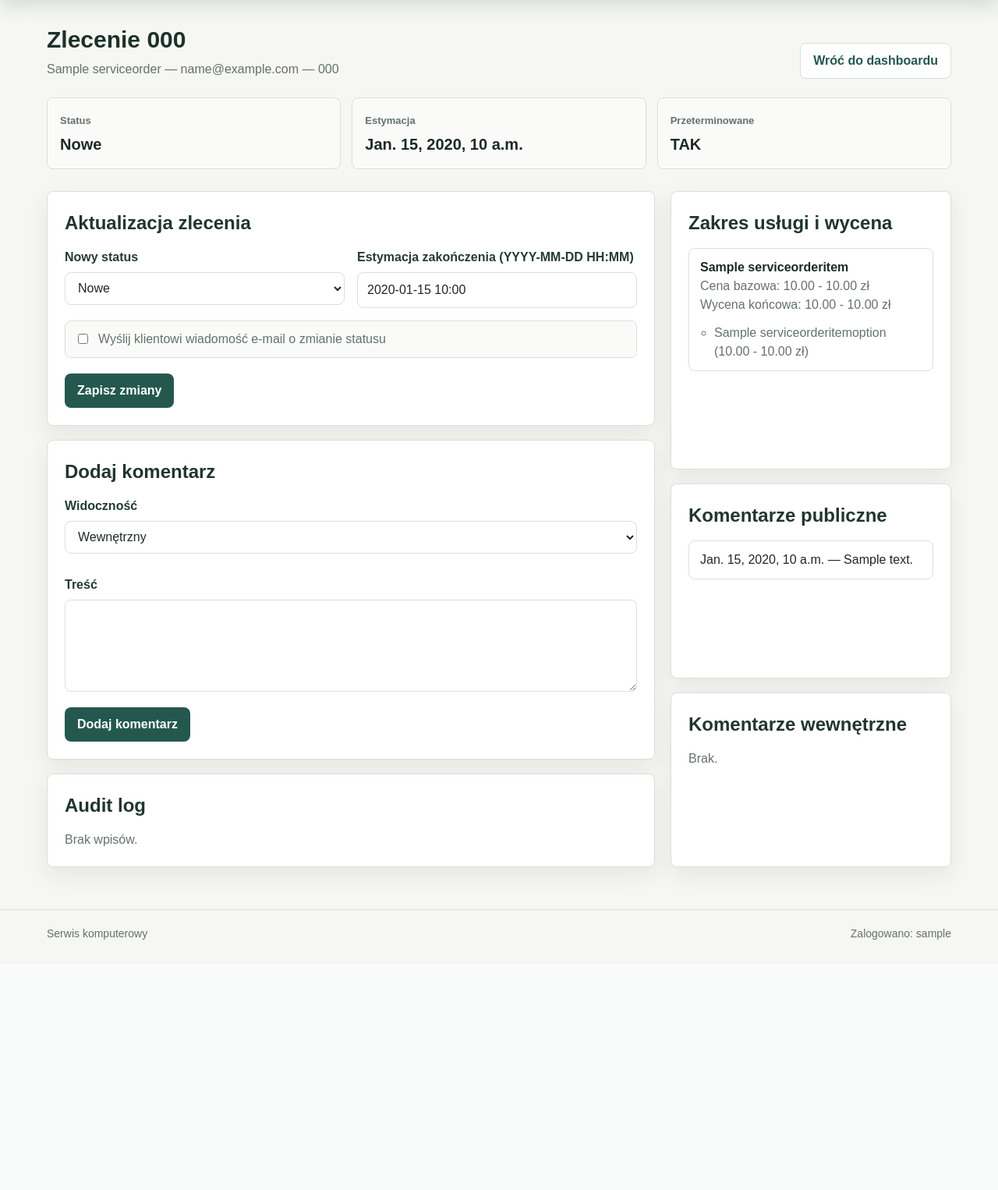
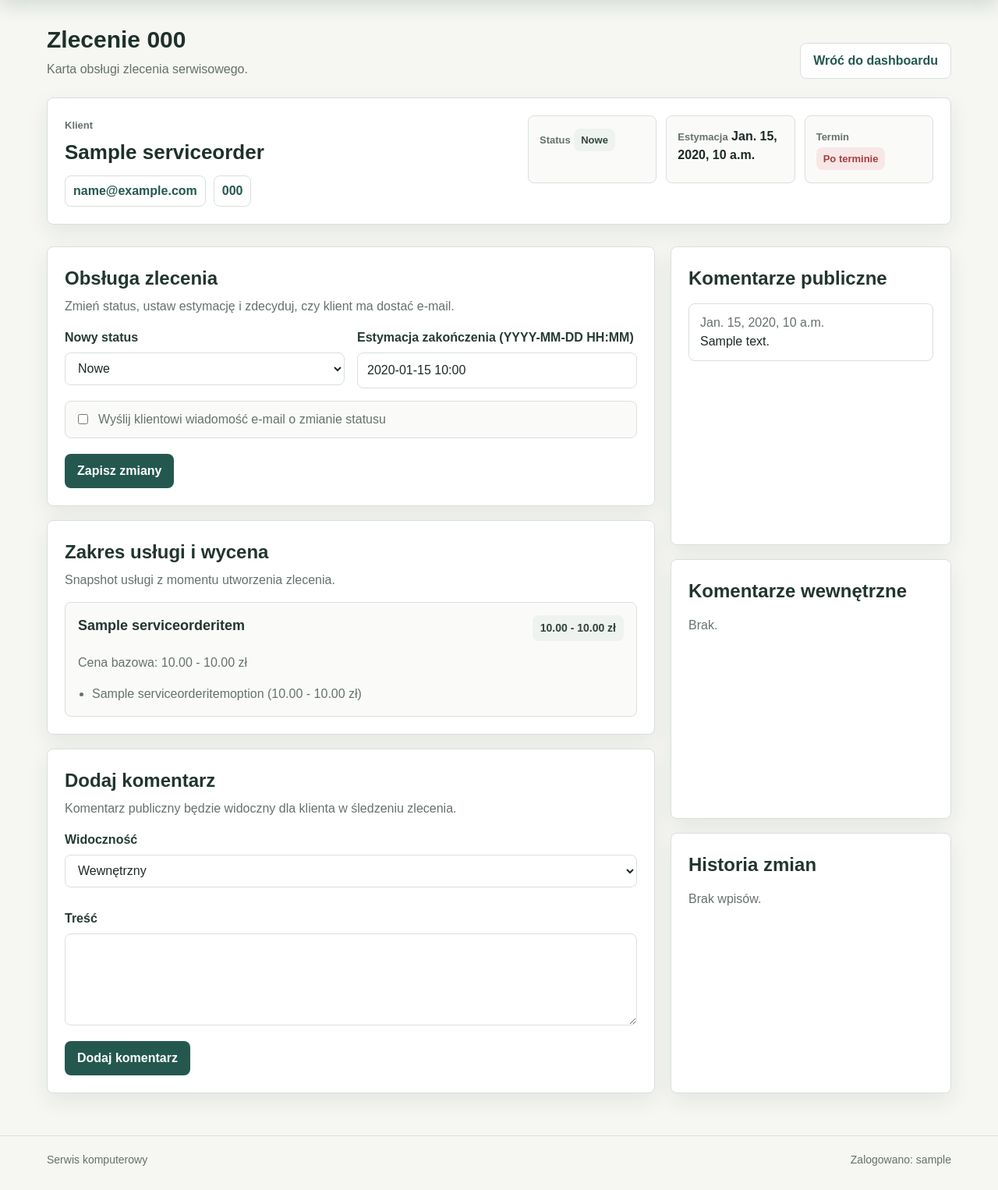
Before and after one commit to DawidSrd/Projekt-in-ynierski, a Django app: page /tech/orders/000/ in a window 1280 px wide. Shown: the part 80-1606 px from the top of the page at 78% size. Before the commit the page ends 1285 px from the top, so only its background shows below. Run offline with Django 5.2, Linux system fonts and the light colour scheme; a user stored in the database is signed in; tables that the repository leaves empty hold one stand-in row (values such as "Sample post"); data that the repository does not hold is empty.

Commit message:
aktualizacja panelu technika

```diff
--- a/backend/orders/static/orders/app.css
+++ b/backend/orders/static/orders/app.css
@@ -740,6 +740,90 @@ fieldset {
   gap: 20px;
 }
 
+.order-summary__grid {
+  display: grid;
+  grid-template-columns: minmax(0, 1fr) minmax(320px, 520px);
+  gap: 22px;
+  align-items: start;
+}
+
+.order-summary h2 {
+  margin: 4px 0 10px;
+  color: #1e302b;
+  font-size: 26px;
+}
+
+.order-summary__meta {
+  display: grid;
+  grid-template-columns: repeat(3, minmax(0, 1fr));
+  gap: 12px;
+}
+
+.order-summary__meta > div {
+  min-height: 86px;
+  padding: 14px;
+  border: 1px solid var(--line);
+  border-radius: 8px;
+  background: #fafbf9;
+}
+
+.contact-list {
+  display: flex;
+  flex-wrap: wrap;
+  gap: 10px;
+}
+
+.contact-list a {
+  display: inline-flex;
+  align-items: center;
+  min-height: 34px;
+  padding: 7px 10px;
+  border: 1px solid var(--line);
+  border-radius: 8px;
+  background: #ffffff;
+  font-weight: 700;
+  text-decoration: none;
+}
+
+.section-title {
+  margin-bottom: 16px;
+}
+
+.section-title h2 {
+  margin: 0;
+  color: #223530;
+}
+
+.section-title p {
+  margin: 6px 0 0;
+  color: var(--muted);
+}
+
+.service-snapshot-list {
+  display: grid;
+  gap: 12px;
+}
+
+.service-snapshot {
+  padding: 16px;
+  border: 1px solid var(--line);
+  border-radius: 8px;
+  background: #fafbf9;
+}
+
+.service-snapshot__header {
+  display: flex;
+  align-items: flex-start;
+  justify-content: space-between;
+  gap: 14px;
+}
+
+.service-snapshot h3 {
+  margin: 0;
+  color: #223530;
+  font-size: 18px;
+}
+
 .stack {
   display: grid;
   gap: 18px;
@@ -777,8 +861,13 @@ fieldset {
 
   .order-columns,
   .detail-layout,
+  .order-summary__grid,
   .dashboard-filter,
   .home-client {
+    grid-template-columns: 1fr;
+  }
+
+  .order-summary__meta {
     grid-template-columns: 1fr;
   }
 }
@@ -805,4 +894,8 @@ fieldset {
     align-items: flex-start;
     flex-direction: column;
   }
+
+  .service-snapshot__header {
+    flex-direction: column;
+  }
 }
--- a/backend/orders/templates/orders/tech_order_detail.html
+++ b/backend/orders/templates/orders/tech_order_detail.html
@@ -6,25 +6,44 @@
   <div class="page-heading">
     <div>
       <h1>Zlecenie {{ order.order_number }}</h1>
-      <p>{{ order.customer_name }} — {{ order.customer_email }} — {{ order.customer_phone }}</p>
+      <p>Karta obsługi zlecenia serwisowego.</p>
     </div>
     <a class="button button--ghost" href="/tech/dashboard/">Wróć do dashboardu</a>
   </div>
 
-  <div class="result-grid">
-    <div class="metric">
-      <span class="metric__label">Status</span>
-      <span class="metric__value">{{ order.get_status_display }}</span>
+  <section class="panel order-summary">
+    <div class="panel__body">
+      <div class="order-summary__grid">
+        <div>
+          <span class="metric__label">Klient</span>
+          <h2>{{ order.customer_name }}</h2>
+          <div class="contact-list">
+            <a href="mailto:{{ order.customer_email }}">{{ order.customer_email }}</a>
+            <a href="tel:{{ order.customer_phone }}">{{ order.customer_phone }}</a>
+          </div>
+        </div>
+
+        <div class="order-summary__meta">
+          <div>
+            <span class="metric__label">Status</span>
+            <span class="status-badge">{{ order.get_status_display }}</span>
+          </div>
+          <div>
+            <span class="metric__label">Estymacja</span>
+            <strong>{{ order.estimated_completion_at|default:"brak" }}</strong>
+          </div>
+          <div>
+            <span class="metric__label">Termin</span>
+            {% if order.is_overdue %}
+              <span class="status-badge status-badge--danger">Po terminie</span>
+            {% else %}
+              <span class="status-badge">W normie</span>
+            {% endif %}
+          </div>
+        </div>
+      </div>
     </div>
-    <div class="metric">
-      <span class="metric__label">Estymacja</span>
-      <span class="metric__value">{{ order.estimated_completion_at|default:"brak" }}</span>
-    </div>
-    <div class="metric">
-      <span class="metric__label">Przeterminowane</span>
-      <span class="metric__value">{{ order.is_overdue|yesno:"TAK,NIE" }}</span>
-    </div>
-  </div>
+  </section>
 
   {% if message %}
     <p class="message message--success">{{ message }}</p>
@@ -37,7 +56,10 @@
     <div class="stack">
       <section class="panel">
         <div class="panel__body">
-          <h2>Aktualizacja zlecenia</h2>
+          <div class="section-title">
+            <h2>Obsługa zlecenia</h2>
+            <p>Zmień status, ustaw estymację i zdecyduj, czy klient ma dostać e-mail.</p>
+          </div>
 
           <form method="post" data-confirm-mail-form>
             {% csrf_token %}
@@ -75,7 +97,45 @@
 
       <section class="panel">
         <div class="panel__body">
-          <h2>Dodaj komentarz</h2>
+          <div class="section-title">
+            <h2>Zakres usługi i wycena</h2>
+            <p>Snapshot usługi z momentu utworzenia zlecenia.</p>
+          </div>
+
+          {% if order_items %}
+            <div class="service-snapshot-list">
+              {% for item in order_items %}
+                <article class="service-snapshot">
+                  <div class="service-snapshot__header">
+                    <h3>{{ item.service_name_snapshot }}</h3>
+                    <span class="pill">{{ item.calculated_price_min }} - {{ item.calculated_price_max }} zł</span>
+                  </div>
+                  <p class="muted">Cena bazowa: {{ item.base_price_min_snapshot }} - {{ item.base_price_max_snapshot }} zł</p>
+
+                  {% if item.selected_options.all %}
+                    <ul class="sub-list">
+                      {% for option in item.selected_options.all %}
+                        <li>{{ option.option_name_snapshot }} ({{ option.price_delta_min_snapshot }} - {{ option.price_delta_max_snapshot }} zł)</li>
+                      {% endfor %}
+                    </ul>
+                  {% else %}
+                    <p class="empty">Brak wybranych opcji.</p>
+                  {% endif %}
+                </article>
+              {% endfor %}
+            </div>
+          {% else %}
+            <p class="empty">Brak pozycji zlecenia.</p>
+          {% endif %}
+        </div>
+      </section>
+
+      <section class="panel">
+        <div class="panel__body">
+          <div class="section-title">
+            <h2>Dodaj komentarz</h2>
+            <p>Komentarz publiczny będzie widoczny dla klienta w śledzeniu zlecenia.</p>
+          </div>
 
           <form method="post">
             {% csrf_token %}
@@ -103,60 +163,19 @@
           </form>
         </div>
       </section>
-
-      <section class="panel">
-        <div class="panel__body">
-          <h2>Audit log</h2>
-          {% if audit_entries %}
-            <ul class="clean-list">
-              {% for a in audit_entries %}
-                <li>{{ a.performed_at }} — {{ a.get_action_display }} ({{ a.old_value|default:"" }} → {{ a.new_value|default:"" }})</li>
-              {% endfor %}
-            </ul>
-          {% else %}
-            <p class="empty">Brak wpisów.</p>
-          {% endif %}
-        </div>
-      </section>
     </div>
 
     <aside class="stack">
-      <section class="panel">
-        <div class="panel__body">
-          <h2>Zakres usługi i wycena</h2>
-          {% if order_items %}
-            <ul class="clean-list">
-              {% for item in order_items %}
-                <li>
-                  <strong>{{ item.service_name_snapshot }}</strong><br />
-                  <span class="muted">Cena bazowa: {{ item.base_price_min_snapshot }} - {{ item.base_price_max_snapshot }} zł</span><br />
-                  <span class="muted">Wycena końcowa: {{ item.calculated_price_min }} - {{ item.calculated_price_max }} zł</span>
-
-                  {% if item.selected_options.all %}
-                    <ul class="sub-list">
-                      {% for option in item.selected_options.all %}
-                        <li>{{ option.option_name_snapshot }} ({{ option.price_delta_min_snapshot }} - {{ option.price_delta_max_snapshot }} zł)</li>
-                      {% endfor %}
-                    </ul>
-                  {% else %}
-                    <p class="empty">Brak wybranych opcji.</p>
-                  {% endif %}
-                </li>
-              {% endfor %}
-            </ul>
-          {% else %}
-            <p class="empty">Brak pozycji zlecenia.</p>
-          {% endif %}
-        </div>
-      </section>
-
       <section class="panel">
         <div class="panel__body">
           <h2>Komentarze publiczne</h2>
           {% if comments_public %}
             <ul class="clean-list">
               {% for c in comments_public %}
-                <li>{{ c.created_at }} — {{ c.content }}</li>
+                <li>
+                  <span class="muted">{{ c.created_at }}</span><br />
+                  {{ c.content }}
+                </li>
               {% endfor %}
             </ul>
           {% else %}
@@ -171,11 +190,32 @@
           {% if comments_internal %}
             <ul class="clean-list">
               {% for c in comments_internal %}
-                <li>{{ c.created_at }} — {{ c.content }}</li>
+                <li>
+                  <span class="muted">{{ c.created_at }}</span><br />
+                  {{ c.content }}
+                </li>
               {% endfor %}
             </ul>
           {% else %}
             <p class="empty">Brak.</p>
+          {% endif %}
+        </div>
+      </section>
+
+      <section class="panel">
+        <div class="panel__body">
+          <h2>Historia zmian</h2>
+          {% if audit_entries %}
+            <ul class="clean-list">
+              {% for a in audit_entries %}
+                <li>
+                  <span class="muted">{{ a.performed_at }}</span><br />
+                  {{ a.get_action_display }} ({{ a.old_value|default:"" }} → {{ a.new_value|default:"" }})
+                </li>
+              {% endfor %}
+            </ul>
+          {% else %}
+            <p class="empty">Brak wpisów.</p>
           {% endif %}
         </div>
       </section>
--- a/backend/orders/tests.py
+++ b/backend/orders/tests.py
@@ -253,7 +253,10 @@ class TechnicianViewsTests(TestCase):
         )
 
         self.assertEqual(response.status_code, 200)
+        self.assertContains(response, "Karta obsługi zlecenia serwisowego")
+        self.assertContains(response, "Obsługa zlecenia")
         self.assertContains(response, "Zakres usługi i wycena")
+        self.assertContains(response, "Snapshot usługi")
         self.assertContains(response, "Czyszczenie laptopa")
         self.assertContains(response, "Pasta premium")
         self.assertContains(response, "150.00 - 230.00 zł")
```
